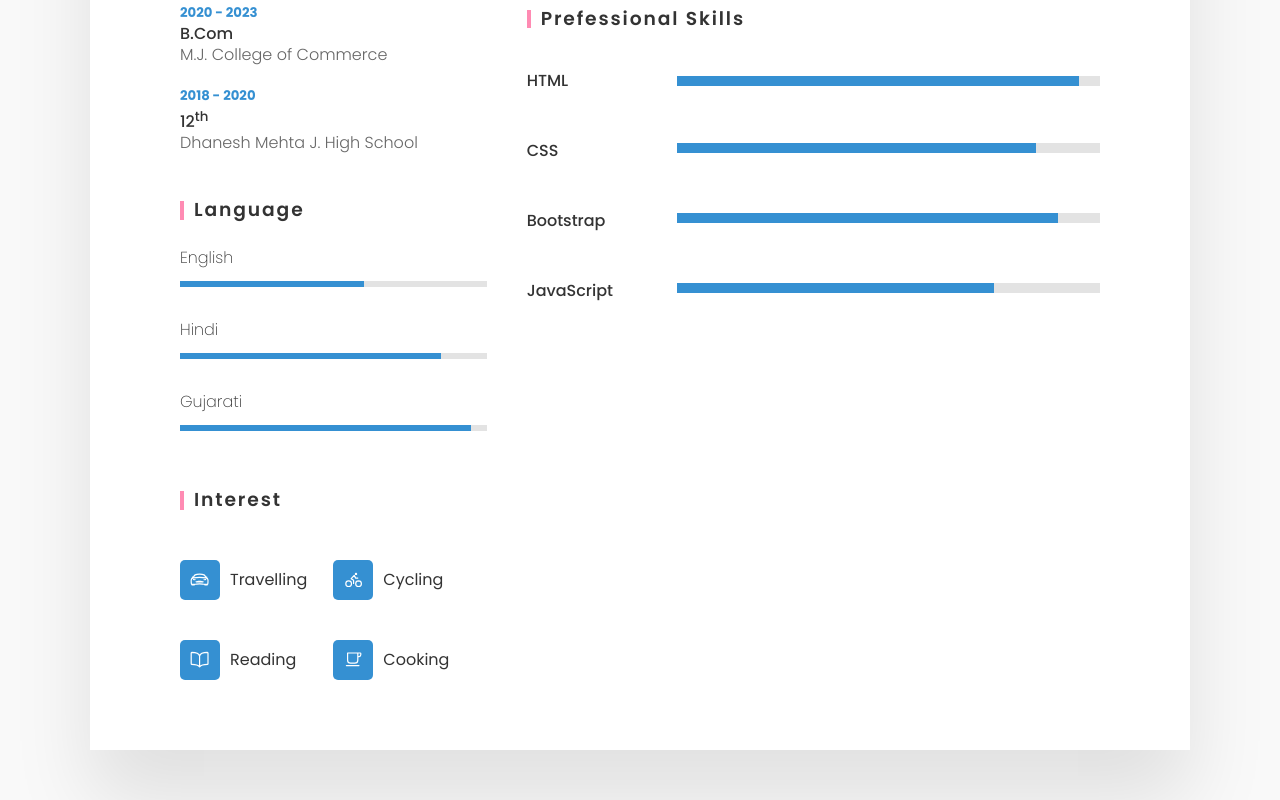
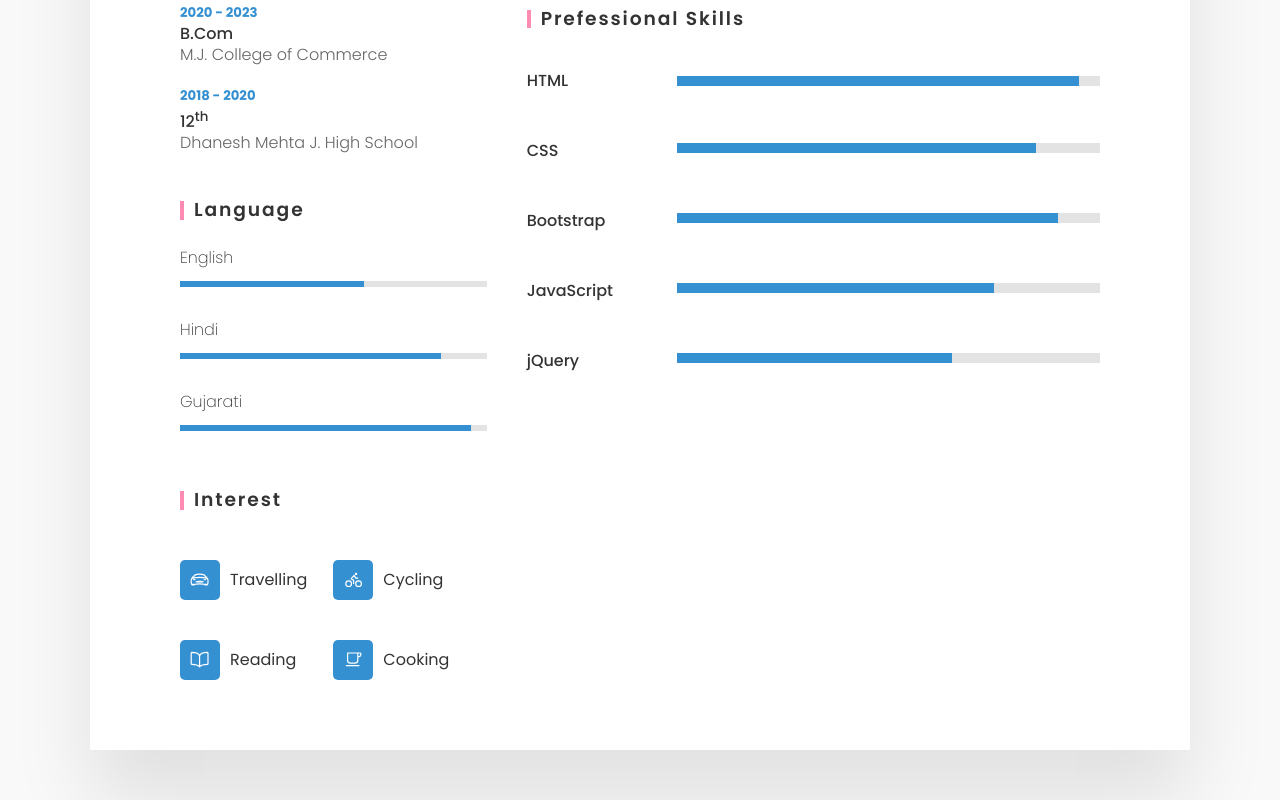
Before and after one commit to Safin-Momin/Resume, a plain HTML site: page Resume.html in a window 1280 px wide. Shown: the part 790-1590 px from the top of the page. Drawn offline with nearby package versions, Linux system fonts and the light colour scheme.

Commit message:
Update Resume.html

```diff
--- a/Resume.html
+++ b/Resume.html
@@ -119,6 +119,12 @@
                             <div style="width: 75%;"></div>
                         </span>
                     </div>
+                    <div class="box">
+                        <h4 style="margin-top: 15px;">jQuery</h4>
+                        <span class="percent">
+                            <div style="width: 65%;"></div>
+                        </span>
+                    </div>
                 </div>
             </div>
         </div>
```
